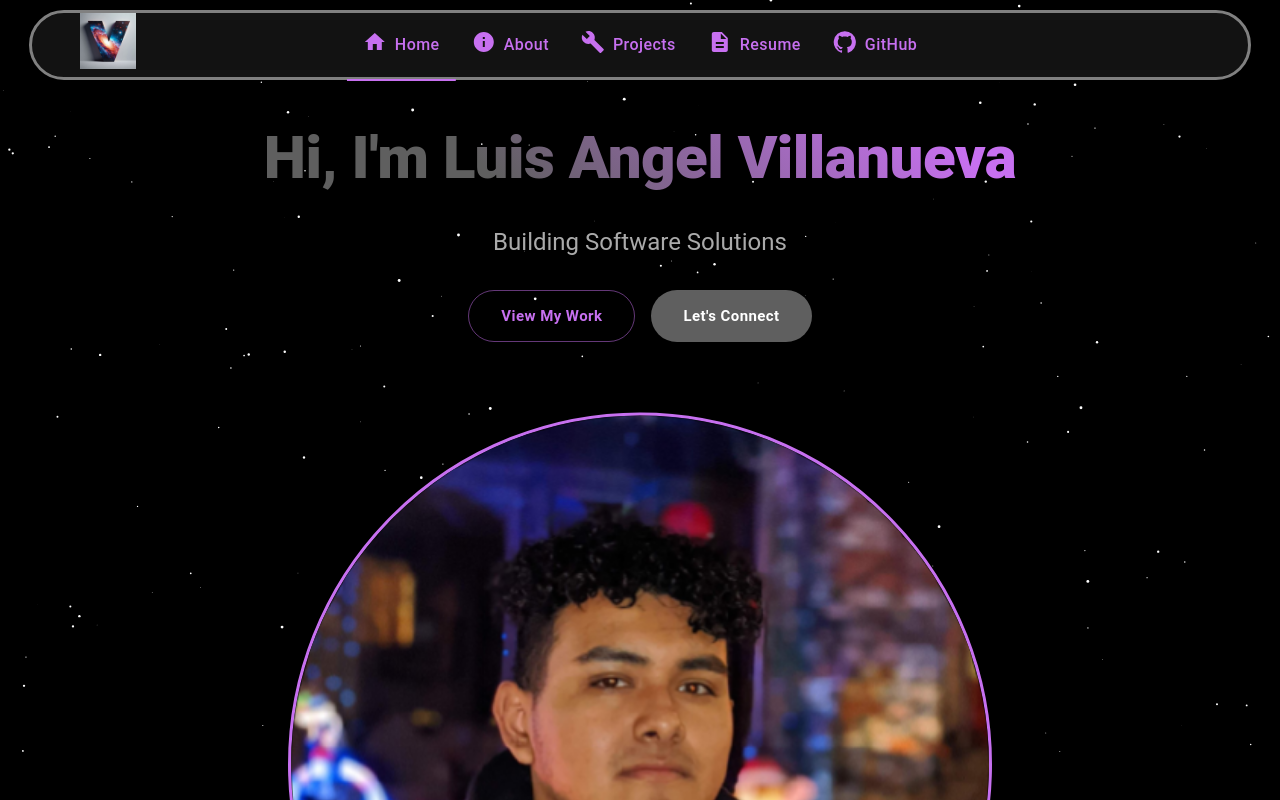
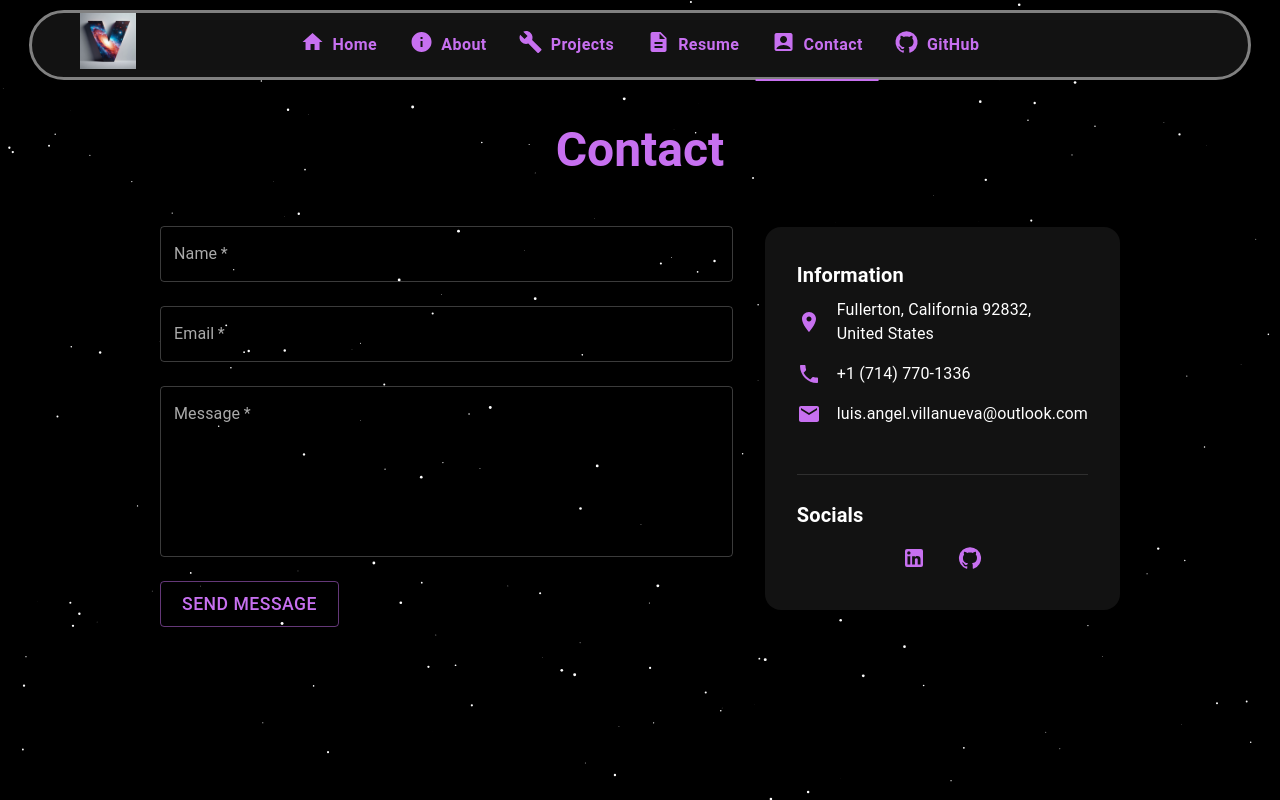
Before and after one commit to MrSpookyAngel/PortfolioWebsite, a React (Vite) app: page /contact in a window 1280 px wide. Before the commit this address led to /. Shown: the top 800 px of the page. Built offline with nearby package versions, Linux system fonts and the light colour scheme.

Commit message:
Created contact page.

```diff
--- a/src/App.tsx
+++ b/src/App.tsx
@@ -9,6 +9,7 @@ import Home from "./components/Home/Home";
 import Navbar from "./components/Navbar";
 import Projects from "./components/Projects/Projects";
 import Resume from "./components/Resume/Resume";
+import Contact from "./components/Contact/Contact";
 
 import StarBackground from "./components/StarBackground.tsx";
 import { ThemeProvider } from "@mui/material/styles";
@@ -27,6 +28,7 @@ function App() {
             <Route path="/about" element={<About />} />
             <Route path="/projects" element={<Projects />} />
             <Route path="/resume" element={<Resume />} />
+            <Route path="/contact" element={<Contact />} />
             <Route path="*" element={<Navigate to="/" />} />
           </Routes>
         </Router>
--- a/src/components/Navbar.tsx
+++ b/src/components/Navbar.tsx
@@ -18,10 +18,11 @@ import {
   useTheme,
 } from "@mui/material";
 
+import AccountBoxIcon from "@mui/icons-material/AccountBox";
 import BuildIcon from "@mui/icons-material/Build";
 import DescriptionIcon from "@mui/icons-material/Description";
 import GitHubIcon from "@mui/icons-material/GitHub";
-import Home from "@mui/icons-material/Home";
+import HomeIcon from "@mui/icons-material/Home";
 import InfoIcon from "@mui/icons-material/Info";
 import MenuIcon from "@mui/icons-material/Menu";
 
@@ -32,13 +33,19 @@ function Navbar() {
   const location = useLocation();
   const isMobile = useMediaQuery(theme.breakpoints.down("md"));
   const [drawerOpen, setDrawerOpen] = useState(false);
-  const toggleDrawer = (open: boolean) => () => setDrawerOpen(open);
+
+  function toggleDrawer(open: boolean) {
+    return function () {
+      setDrawerOpen(open);
+    };
+  }
 
   const navLinks = [
-    { label: "Home", icon: <Home />, href: "/" },
+    { label: "Home", icon: <HomeIcon />, href: "/" },
     { label: "About", icon: <InfoIcon />, href: "/about" },
     { label: "Projects", icon: <BuildIcon />, href: "/projects" },
     { label: "Resume", icon: <DescriptionIcon />, href: "/resume" },
+    { label: "Contact", icon: <AccountBoxIcon />, href: "/contact" },
     {
       label: "GitHub",
       icon: <GitHubIcon />,
@@ -96,19 +103,18 @@ function Navbar() {
                   sx={{
                     "& .MuiTab-root": {
                       textTransform: "none",
-                      fontWeight: 500,
+                      fontWeight: "bold",
                       fontSize: "1rem",
-                      minWidth: 100,
-                      color: theme.palette.primary.main,
+                      color: "primary.main",
                       "&:hover": {
-                        color: theme.palette.text.primary,
+                        color: "text.primary",
                         // adds a line below the text
                         "&::after": {
                           content: '""',
                           position: "absolute",
                           width: "100%",
                           height: "2%",
-                          backgroundColor: theme.palette.text.primary,
+                          backgroundColor: "text.primary",
                           bottom: 0,
                           left: 0,
                           zIndex: 1,
@@ -155,7 +161,7 @@ function Navbar() {
                 edge="end"
                 aria-label="menu"
                 onClick={toggleDrawer(true)}
-                sx={{ color: theme.palette.text.primary }}
+                sx={{ color: "text.primary" }}
               >
                 <MenuIcon />
               </IconButton>
@@ -171,7 +177,7 @@ function Navbar() {
             onClose={toggleDrawer(false)}
             PaperProps={{
               sx: {
-                backgroundColor: theme.palette.background.paper,
+                backgroundColor: "background.paper",
               },
             }}
           >
@@ -194,12 +200,12 @@ function Navbar() {
                     target={isExternalLink ? "_blank" : undefined}
                     rel="noopener noreferrer"
                   >
-                    <ListItemIcon sx={{ color: theme.palette.text.primary }}>
+                    <ListItemIcon sx={{ color: "text.primary" }}>
                       {link.icon}
                     </ListItemIcon>
                     <ListItemText
                       primary={link.label}
-                      sx={{ color: theme.palette.text.primary }}
+                      sx={{ color: "text.primary" }}
                     />
                   </ListItem>
                 );
--- /dev/null
+++ b/src/components/contact/Contact.tsx
@@ -0,0 +1,27 @@
+import { Box, Stack, Typography } from "@mui/material";
+import ContactForm from "./ContactForm";
+import ContactInformation from "./ContactInformation";
+
+export default function Contact() {
+  return (
+    <Stack spacing="2rem" padding="2rem" sx={{ alignItems: "center" }}>
+      <Typography variant="h3" fontWeight="bold" color="primary">
+        Contact
+      </Typography>
+      <Box
+        sx={{
+          display: "flex",
+          flexDirection: { xs: "column", md: "row" },
+          gap: "2rem",
+          justifyContent: "center",
+          alignItems: "center",
+          width: "100%",
+          maxWidth: "60rem",
+        }}
+      >
+        <ContactForm />
+        <ContactInformation />
+      </Box>
+    </Stack>
+  );
+}
--- /dev/null
+++ b/src/components/contact/ContactForm.tsx
@@ -0,0 +1,111 @@
+import { useState } from "react";
+import { Box, Button, TextField } from "@mui/material";
+
+export default function ContactForm() {
+  const [formData, setFormData] = useState({
+    name: "",
+    email: "",
+    message: "",
+  });
+
+  async function handleSubmit(e: React.FormEvent) {
+    e.preventDefault();
+
+    try {
+      const response = await fetch("https://api.pushover.net/1/messages.json", {
+        method: "POST",
+        headers: {
+          "Content-Type": "application/json",
+        },
+        body: JSON.stringify({
+          token: "token",
+          user: "user",
+          title: "New Message",
+          message: `Name: ${formData.name}\nEmail: ${formData.email}\nMessage: ${formData.message}`,
+        }),
+      });
+
+      const data = await response.json();
+
+      if (response.status === 200 && data.status === 1) {
+        alert("Message sent successfully!");
+        setFormData({ name: "", email: "", message: "" });
+      } else if (response.status >= 400 && response.status < 500) {
+        console.error("Client error:", data);
+        alert("Invalid input. Please check your details and try again.");
+      } else if (response.status >= 500 || !response.ok) {
+        console.error("Server error:", data);
+        alert("Temporary server issue. Please try again after 5 seconds.");
+      } else {
+        throw new Error("Unexpected response.");
+      }
+    } catch (error) {
+      console.error("Network error:", error);
+      alert(
+        "Failed to send message. Please check your network connection and try again later."
+      );
+    }
+  }
+
+  function handleChange(e: React.ChangeEvent<HTMLInputElement>) {
+    setFormData({
+      ...formData,
+      [e.target.name]: e.target.value,
+    });
+  }
+
+  return (
+    <Box component="form" onSubmit={handleSubmit} sx={{ width: "100%" }}>
+      <TextField
+        fullWidth
+        label="Name"
+        name="name"
+        value={formData.name}
+        onChange={handleChange}
+        margin="normal"
+        required
+        variant="outlined"
+      />
+      <TextField
+        fullWidth
+        label="Email"
+        name="email"
+        type="email"
+        value={formData.email}
+        onChange={handleChange}
+        margin="normal"
+        required
+        variant="outlined"
+      />
+      <TextField
+        fullWidth
+        label="Message"
+        name="message"
+        value={formData.message}
+        onChange={handleChange}
+        margin="normal"
+        required
+        multiline
+        rows={6}
+        variant="outlined"
+      />
+      <Button
+        type="submit"
+        variant="outlined"
+        size="large"
+        sx={{
+          marginTop: "1rem",
+          fontSize: "1.1rem",
+          transition: "all 0.3s ease",
+          "&:hover": {
+            transform: "scale(1.05)",
+            borderColor: "secondary.main",
+            bgcolor: "rgba(255, 255, 255, 0.08)",
+          },
+        }}
+      >
+        Send Message
+      </Button>
+    </Box>
+  );
+}
--- /dev/null
+++ b/src/components/contact/ContactInformation.tsx
@@ -0,0 +1,78 @@
+import { Box, Divider, IconButton, Typography } from "@mui/material";
+import {
+  Email,
+  GitHub,
+  LinkedIn,
+  LocationOn,
+  Phone,
+} from "@mui/icons-material";
+
+export default function ContactInformation() {
+  return (
+    <Box
+      sx={{
+        backgroundColor: "background.paper",
+        p: "2rem",
+        borderRadius: "1rem",
+        height: "100%",
+        display: "flex",
+        flexDirection: "column",
+        justifyContent: "center",
+      }}
+    >
+      <Typography variant="h6" gutterBottom sx={{ fontWeight: "bold" }}>
+        Information
+      </Typography>
+
+      <Box sx={{ mb: "1.5rem" }}>
+        <Box
+          sx={{
+            display: "flex",
+            alignItems: "center",
+            mb: "1rem",
+            gap: "1rem",
+          }}
+        >
+          <LocationOn color="primary" />
+          <Typography>
+            Fullerton, California 92832,
+            <br />
+            United States
+          </Typography>
+        </Box>
+
+        <Box
+          sx={{
+            display: "flex",
+            alignItems: "center",
+            mb: "1rem",
+            gap: "1rem",
+          }}
+        >
+          <Phone color="primary" />
+          <Typography>+1 (714) 770-1336</Typography>
+        </Box>
+
+        <Box sx={{ display: "flex", alignItems: "center", gap: "1rem" }}>
+          <Email color="primary" />
+          <Typography>luis.angel.villanueva@outlook.com</Typography>
+        </Box>
+      </Box>
+
+      <Divider sx={{ my: "1.5rem" }} />
+
+      <Typography variant="h6" gutterBottom sx={{ fontWeight: "bold" }}>
+        Socials
+      </Typography>
+
+      <Box sx={{ display: "flex", gap: "1rem", justifyContent: "center" }}>
+        <IconButton aria-label="LinkedIn" color="primary">
+          <LinkedIn />
+        </IconButton>
+        <IconButton aria-label="GitHub" color="primary">
+          <GitHub />
+        </IconButton>
+      </Box>
+    </Box>
+  );
+}
```
Lines whose indentation alone changed are shown as unchanged.
